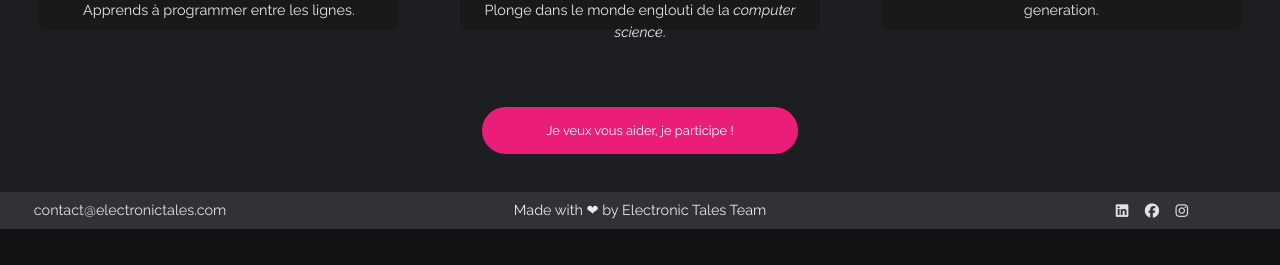
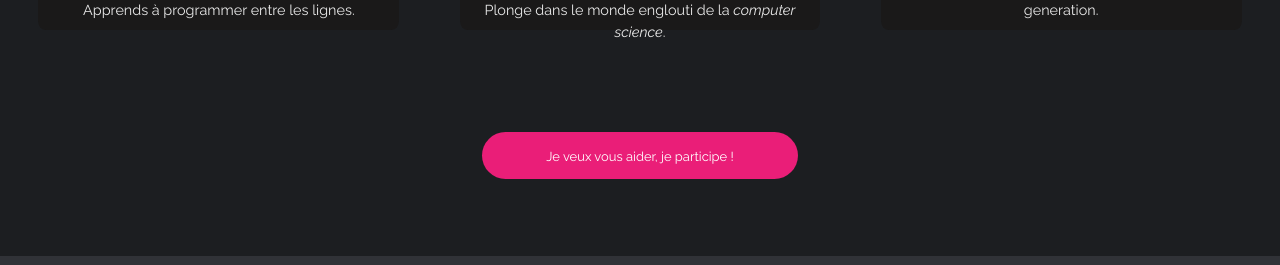
Before and after one commit to OfficierAzarov/electronic-tales-presents, a React (Create React App) app in the folder client/: page /tracks in a window 1280 px wide. Shown: the part 944-1209 px from the top of the page. Before the commit the page ends 1173 px from the top, so only its background shows below. Built offline with nearby package versions, Linux system fonts and the light colour scheme; the HTML template or start-up script is replaced by a standard one.

Commit message:
skyline gradient and index

```diff
--- a/client/src/App.css
+++ b/client/src/App.css
@@ -8,7 +8,7 @@
 
 #eltaskyline {
     background: rgb(91,145,158);
-    background: linear-gradient(0deg, rgba(91,145,158,1) 0%, rgba(14,70,84,1) 84%);
+    background: linear-gradient(0deg, rgba(91,145,158,1) 0%, rgba(14,70,84,1) 100%);
     margin-bottom: -1px;
 }
 
--- a/client/src/index.css
+++ b/client/src/index.css
@@ -23,7 +23,7 @@ body {
 
 h2 {
   font-size: 2em;
-  width: 50%;
+  width: 60%;
   margin: 3% auto;
 }
 
@@ -63,6 +63,11 @@ a {
 
 a:hover {
   color: #ffffff;
+}
+
+.button-wrap {
+  margin: 5% 0 3%;
+  text-align: center;
 }
 
 .button-design {
--- a/client/src/main/concept/Concept.css
+++ b/client/src/main/concept/Concept.css
@@ -28,7 +28,7 @@
     display: grid;
     width: 70%;
     grid-template-columns: 1.3fr 0.7fr;
-    margin: 8% auto 0;
+    margin: 6% auto 0;
     transition: opacity 1s ease-in-out,
                 transform 1s;
     transition-delay: 0.2s;
@@ -96,12 +96,6 @@ li.off p {
     color: #595b63;
 }
 
-
-#concept-button-wrap {
-    margin: 5% 0 3%;
-    text-align: center;
-}
-
 #concept-button {
     display: inline-block;
 }
--- a/client/src/main/concept/Concept.js
+++ b/client/src/main/concept/Concept.js
@@ -146,7 +146,7 @@ class Concept extends React.Component {
                     </ul>
                 </div>
             </div>
-            <div id="concept-button-wrap" to="/tracks">
+            <div className= "button-wrap" to="/tracks">
                 <button id="concept-button" className="button-design">
                     <Link to="/tracks">
                         Super&nbsp;! Et concrètement&nbsp;?
--- a/client/src/main/presentation/Presentation.css
+++ b/client/src/main/presentation/Presentation.css
@@ -1,7 +1,7 @@
-#presentation {
+/* #presentation {
   width: 70%;
   text-align: center;
-}
+} */
 
 
 #presentation h2 {
@@ -13,6 +13,7 @@
 #presentation ul {
   list-style: none;
   padding: 0;
+  text-align:center;
 }
 
 #presentation li:first-child {
--- a/client/src/main/presentation/Presentation.js
+++ b/client/src/main/presentation/Presentation.js
@@ -33,11 +33,13 @@ class Presentation extends React.Component {
                         comp&eacute;tences&nbsp;?
               </li>
                 </ul>
-                <Link to="/why">
+                <div className= "button-wrap">
                     <button id="presentation-button" className="button-design">
+                        <Link to="/why">
                         Grumpf, oui&nbsp;!
+                        </Link>
                     </button>
-                </Link>
+                </div>
             </div>
         );
     }
--- a/client/src/main/tracks/Tracks.css
+++ b/client/src/main/tracks/Tracks.css
@@ -33,14 +33,7 @@
     margin: 6% auto 0;
 }
 
-#tracks #tracks-button-wrap {
-    margin: 3% 0 0;
-    text-align: center;
-}
-
 #tracks #tracks-button {
-    /* display: inline-block;
-    padding: 1%; */
     animation-delay: 4s;
 }
 
@@ -67,6 +60,10 @@
     0 0 100px #0ff,
     0 0 150px #0ff;
 }
+/*
+#modern-world-header{
+    color: rgb(0, 26, 255)
+} */
 
 
 /* @media only screen and (min-width: 1024px) {
--- a/client/src/main/tracks/Tracks.js
+++ b/client/src/main/tracks/Tracks.js
@@ -54,7 +54,7 @@ class Tracks extends React.Component {
 
                     </div>
                 </div >
-                <div id="tracks-button-wrap">
+                <div className= "button-wrap">
                     <button id="tracks-button" className="button-design">
                         <Link to="/signup">
                             Je veux vous aider, je participe&nbsp;!
```
